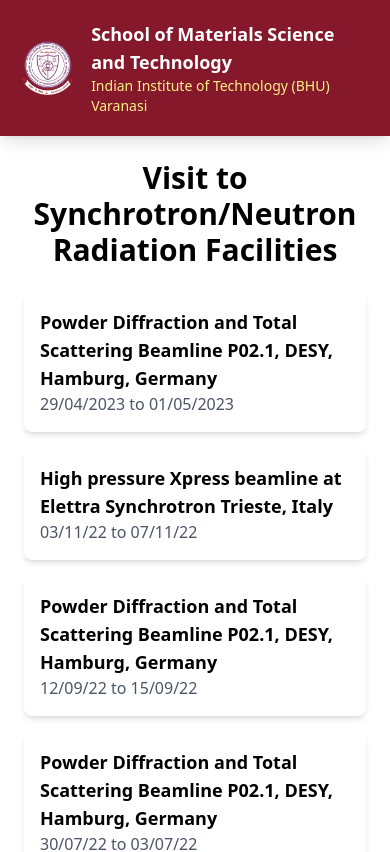
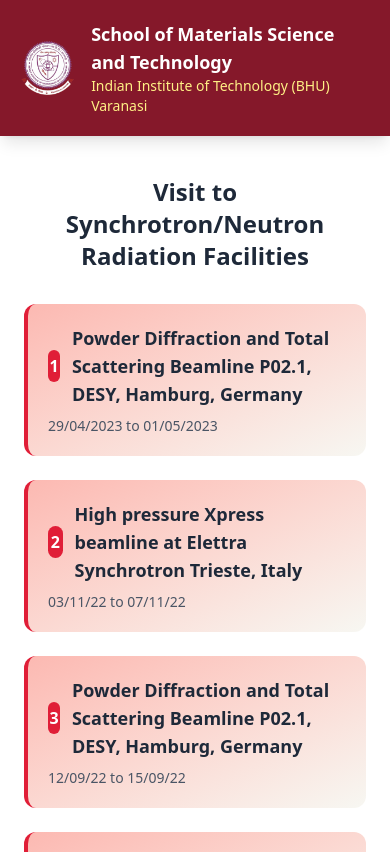
Before and after one commit to Shanuraig/IIT-BHU, a React (Vite) app: page /visits in a window 390 px wide. Shown: the top 852 px of the page. Built offline with nearby package versions, Linux system fonts and the light colour scheme.

Commit message:
Redesign Projects and Visits sections with badges
Updated Projects and Visits components to use a vertical layout with numbered badges for each item, improved responsive design, and added framer-motion animations for enhanced interactivity and visual appeal.

```diff
--- a/src/Components/Projects.jsx
+++ b/src/Components/Projects.jsx
@@ -76,11 +76,11 @@
     <h2 className="text-2xl font-bold text-center mb-8 text-gray-800">
       Projects
     </h2>
-      <div className="grid gap-6 sm:grid-cols-2 lg:grid-cols-3">
+    <div className="flex flex-col gap-6">
       {projects.map((project, index) => (
         <motion.div
           key={index}
-            className="bg-gradient-to-br from-[#fcb9b2] to-[#f7f7f2] p-5 rounded-xl border-l-4 border-[#e01e37] text-black-500 flex flex-col gap-2"
+          className="bg-gradient-to-br from-[#fcb9b2] to-[#f7f7f2] p-5 rounded-xl border-l-4 border-[#e01e37] text-black-500 flex flex-col sm:flex-row sm:items-center gap-4"
           whileHover={{
             scale: 1.04,
             boxShadow: '0 0 20px rgba(0, 0, 0, 0.1)',
@@ -88,12 +88,20 @@
           whileTap={{ scale: 0.97 }}
           initial={{ opacity: 0, y: 30 }}
           whileInView={{ opacity: 1, y: 0 }}
-            transition={{ duration: 0.5, delay: index*0.1 }}
+          transition={{ duration: 0.5, delay: index * 0.1 }}
           viewport={{ once: true }}
         >
+          {/* Number Badge */}
+          <span className="w-8 h-8 flex items-center justify-center rounded-full bg-[#e01e37] text-white font-bold">
+            {index + 1}
+          </span>
+
+          {/* Project Info */}
+          <div>
             <p className="text-sm text-gray-500 font-medium">{project.year}</p>
             <h3 className="text-lg font-semibold text-gray-800">{project.title}</h3>
             <p className="text-gray-700 text-sm">{project.organization}</p>
+          </div>
         </motion.div>
       ))}
     </div>
--- a/src/Components/Visits.jsx
+++ b/src/Components/Visits.jsx
@@ -1,5 +1,5 @@
 import React from "react";
-
+import { motion } from "framer-motion";
 const visitsData = [
   {
     facility: "Powder Diffraction and Total Scattering Beamline P02.1, DESY, Hamburg, Germany",
@@ -129,23 +129,44 @@
 
 const Visits = () => {
   return (
-    <div className="p-6 max-w-5xl mx-auto">
-      <h1 className="text-3xl font-bold text-center mb-6">
+  <section id="visits" className="py-10 px-6 md:px-16 bg-white">
+    <h2 className="text-2xl font-bold text-center mb-8 text-gray-800">
       Visit to Synchrotron/Neutron Radiation Facilities
-      </h1>
-      <ul className="space-y-4">
+    </h2>
+    <div className="flex flex-col gap-6">
       {visitsData.map((visit, index) => (
-          <li
+        <motion.div
           key={index}
-            className="p-4 bg-white rounded-lg shadow-md hover:shadow-lg transition-shadow duration-200"
+          className="bg-gradient-to-br from-[#fcb9b2] to-[#f7f7f2] p-5 rounded-xl border-l-4 border-[#e01e37] flex flex-col sm:flex-row sm:items-center sm:justify-between"
+          whileHover={{ scale: 1.02, boxShadow: "0 0 20px rgba(0,0,0,0.1)" }}
+          whileTap={{ scale: 0.98 }}
+          initial={{ opacity: 0, y: 30 }}
+          whileInView={{ opacity: 1, y: 0 }}
+          transition={{ duration: 0.4, delay: index * 0.03 }}
+          viewport={{ once: true }}
         >
-            <p className="text-lg font-semibold">{visit.facility}</p>
-            <p className="text-gray-600">{visit.date}</p>
-          </li>
+          {/* Number Badge */}
+          <div className="flex items-center gap-3 sm:gap-4">
+            <span className="w-8 h-8 flex items-center justify-center rounded-full bg-[#e01e37] text-white font-bold">
+              {index + 1}
+            </span>
+            {/* Facility Name */}
+            <h3 className="text-lg font-semibold text-gray-800">
+              {visit.facility}
+            </h3>
+          </div>
+
+          {/* Date */}
+          <p className="text-sm text-gray-600 font-medium mt-2 sm:mt-0">
+            {visit.date}
+          </p>
+        </motion.div>
       ))}
-      </ul>
     </div>
+  </section>
 );
+
+
 };
 
 export default Visits;
```
Lines whose indentation alone changed are shown as unchanged.
